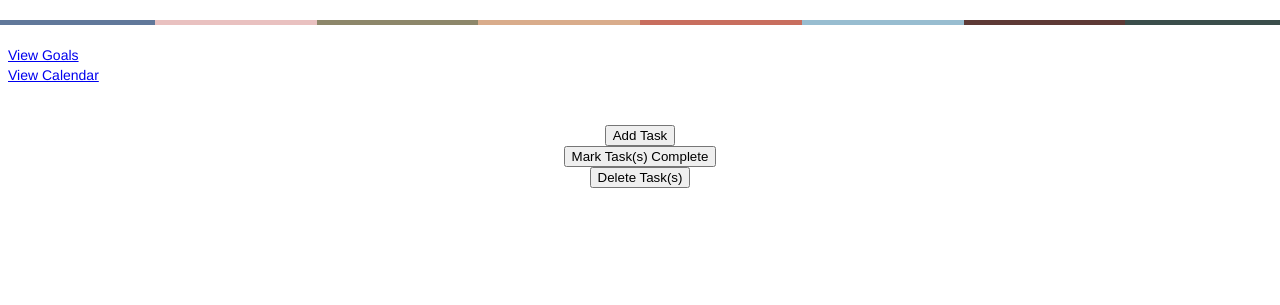
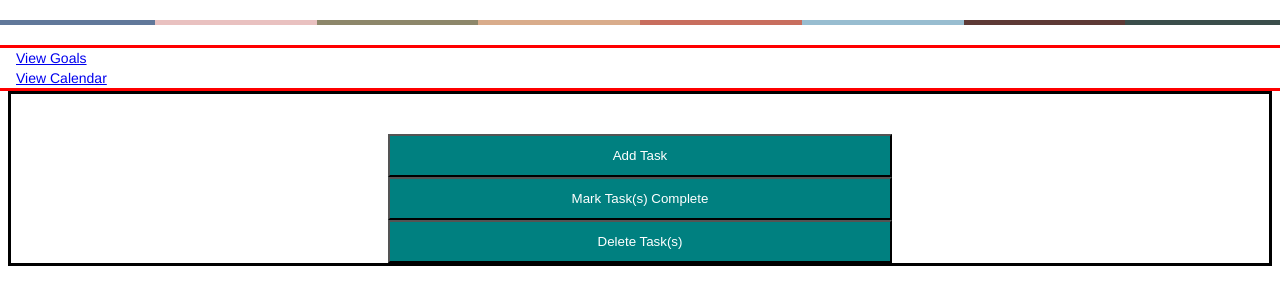
Before and after one commit to yfalcon8/task_manager, a Flask app: page /tasks in a window 1280 px wide. Shown: the top 305 px of the page. Run offline with Flask 2, Linux system fonts and the light colour scheme; the visitor is signed in with stand-in values (Sample User, id 1); data that the repository does not hold is empty; some libraries are stand-ins or nearby versions.

Commit message:
buttons!!
they’re ugly but hey that’s cool

```diff
--- a/static/css/stylesheet.css
+++ b/static/css/stylesheet.css
@@ -42,8 +42,10 @@ div {
 #left_bar {
     margin-right: auto;
     margin-left: auto;
-    padding-left: 15px;
-    padding-right: 15px;
+    padding-left: 20px;
+    padding-right: 20px;
+    border-style: solid;
+    border-color: red;
 }
 
 .myProgress {
@@ -158,6 +160,30 @@ fieldset {
 
 #main_task_div {
     text-align: center;
-    box-sizing: border-box;
-    border: 10px;
+    border-style: solid;
+    border-color: black;
 }
+
+#add_task {
+    background: none repeat scroll 0 0 #008080;
+    color: #fff;
+    padding: 12px 0;
+    text-align: center;
+    width: 40%;
+}
+
+#complete_task {
+    background: none repeat scroll 0 0 #008080;
+    color: #fff;
+    padding: 12px 0;
+    text-align: center;
+    width: 40%;
+}
+
+#delete_task {
+    background: none repeat scroll 0 0 #008080;
+    color: #fff;
+    padding: 12px 0;
+    text-align: center;
+    width: 40%;
+}
--- a/templates/tasks.html
+++ b/templates/tasks.html
@@ -13,15 +13,15 @@
 <div class="container-fluid">
     <div class="row form-group">
         <hr class="colorgraph">
-        <div class="col-xs-12 col-md-3 col-md-push-3 col-lg-push-3" id="left_bar">
-            <nav class="navbar navbar-default navbar-fixed-side">
+        <div class="col-xs-12 col-md-3 col-lg-3" id="left_bar">
+<!--             <nav class="navbar navbar-default navbar-fixed-side"> -->
                 <a href="/goals">View Goals</a><br>
                 <a href="/calendar">View Calendar</a>
-            </nav>
+<!--             </nav> -->
         </div>
     </div>
 <!-- This is the main div where the user will see all current tasks. -->
-    <div class="col-xs-12 col-md-9 col-md-pull-9 col-lg-pull-9" id="main_task_div" >
+    <div class="col-xs-12 col-md-9 col-lg-9" id="main_task_div" >
         <fieldset>
         <!-- Content -->
         <!-- Jinja loop feed from the db the current tasks -->   {% for task in tasks %}
@@ -83,7 +83,6 @@
             );
                                 //<!-- insert table -->
 
-                <script type="text/javascript">
                 //make an ajax call that shows the task is added - this is currently an alert box
 
                 //when the button w the id add task is clicked, an alert box tells the user
```
